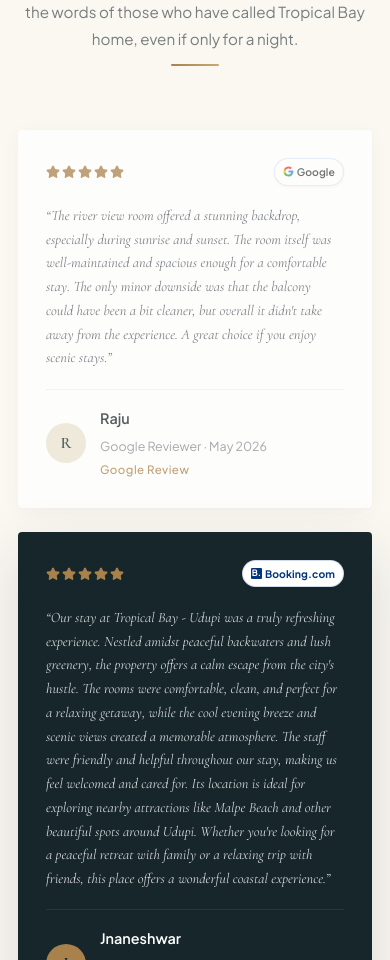
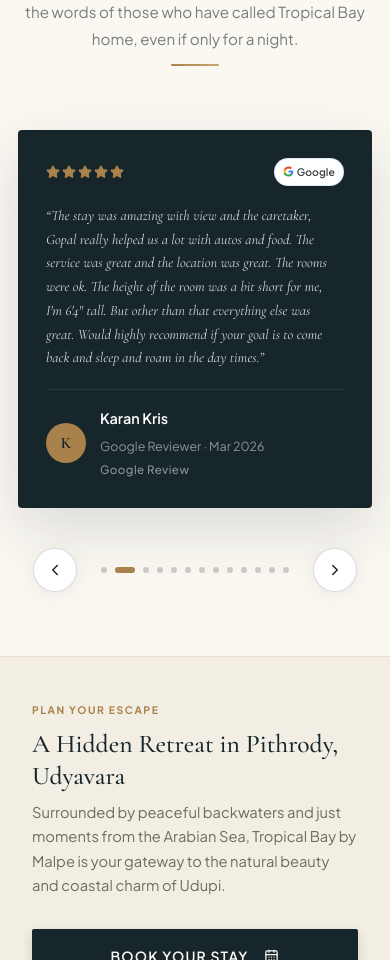
Before and after one commit to one-directory/Tropical-Bay-by-Malpe, a Next.js app: page / in a window 390 px wide. Shown: the part 11040-12000 px from the top of the page. Built offline with nearby package versions, Linux system fonts and the light colour scheme.

Commit message:
Show one review at a time on mobile and auto-play reviews for all devices

```diff
--- a/app/home/Testimonials.tsx
+++ b/app/home/Testimonials.tsx
@@ -1,6 +1,6 @@
 "use client";
 
-import { useState } from "react";
+import { useState, useEffect } from "react";
 import SectionHeading from "@/components/ui/SectionHeading";
 import { testimonials } from "@/lib/data/testimonials";
 import { ChevronLeft, ChevronRight, Star } from "lucide-react";
@@ -12,6 +12,14 @@ export default function Testimonials() {
 
   const prev = () => setCurrent((c) => (c - 1 + total) % total);
   const next = () => setCurrent((c) => (c + 1) % total);
+
+  // Auto-play interval that resets if current or total changes
+  useEffect(() => {
+    const timer = setInterval(() => {
+      setCurrent((c) => (c + 1) % total);
+    }, 6000); // changes every 6 seconds
+    return () => clearInterval(timer);
+  }, [current, total]);
 
   const getVisible = () => {
     return [
@@ -39,7 +47,11 @@ export default function Testimonials() {
         <div className="testimonials-carousel" role="region" aria-label="Guest testimonials">
           <div className="testimonials-grid">
             {visible.map((t, i) => (
-              <FadeIn key={t.id} delay={i * 0.1}>
+              <FadeIn
+                key={t.id}
+                delay={i * 0.1}
+                className={i !== 1 ? "testimonial-secondary-wrapper" : ""}
+              >
                 <article
                   className={`testimonial-card ${i === 1 ? "testimonial-featured" : "testimonial-secondary"}`}
                   aria-label={`Review by ${t.name}`}
@@ -166,8 +178,9 @@ export default function Testimonials() {
             grid-template-columns: 1fr;
           }
 
-          .testimonial-secondary {
-            display: none;
+          .testimonial-secondary,
+          .testimonial-secondary-wrapper {
+            display: none !important;
           }
         }
 
```
